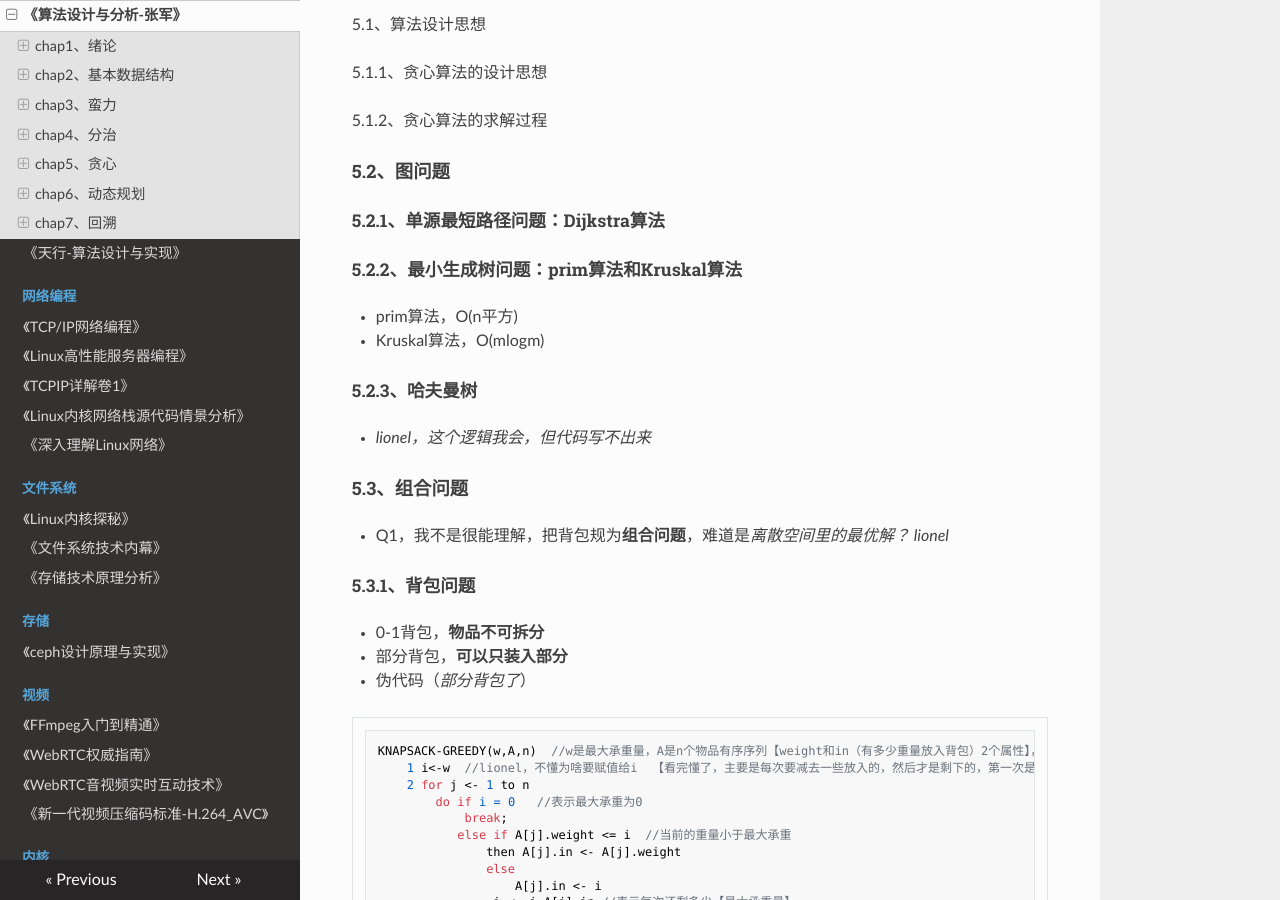
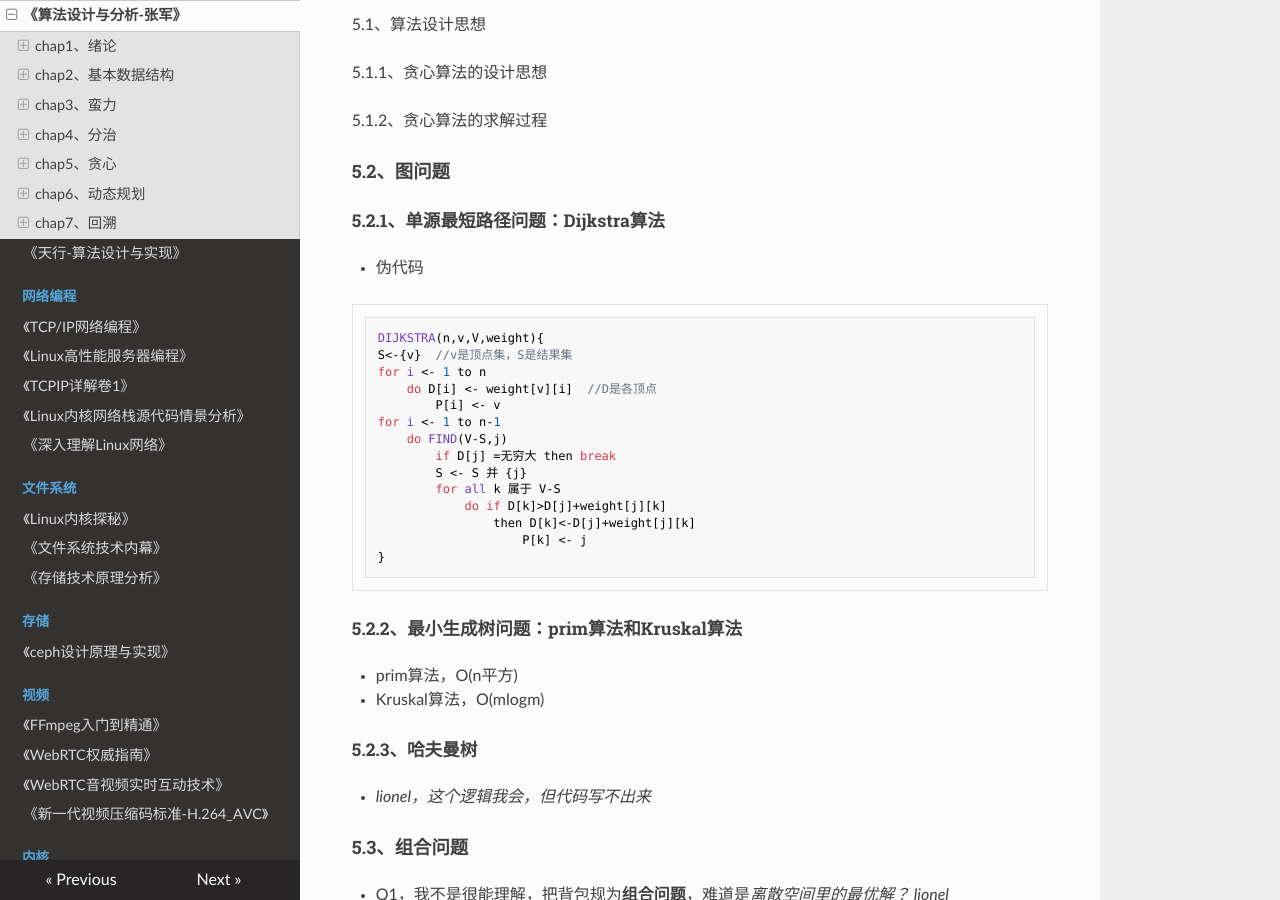
Before and after one commit to wolflion/booknotes, an MkDocs documentation site: the page built from docs/408/算法设计与分析-张军.md, in a window 1280 px wide and 900 px high, scrolled down 9208 px. Built offline with MkDocs 1.6.1, drawn with Linux system fonts in a browser that asks for light colours; nearby versions of some CDN libraries.

Commit message:
Update 算法设计与分析-张军.md

````diff
--- a/docs/408/算法设计与分析-张军.md
+++ b/docs/408/算法设计与分析-张军.md
@@ -404,6 +404,27 @@ return -1
 
 ##### 5.2.1、单源最短路径问题：Dijkstra算法
 
++ 伪代码
+
+```cpp
+DIJKSTRA(n,v,V,weight){
+S<-{v}  //v是顶点集，S是结果集
+for i <- 1 to n
+    do D[i] <- weight[v][i]  //D是各顶点
+        P[i] <- v
+for i <- 1 to n-1
+    do FIND(V-S,j)
+        if D[j] =无穷大 then break
+        S <- S 并 {j}
+        for all k 属于 V-S
+            do if D[k]>D[j]+weight[j][k]
+                then D[k]<-D[j]+weight[j][k]
+                	P[k] <- j
+}
+```
+
+
+
 ##### 5.2.2、最小生成树问题：prim算法和Kruskal算法
 
 + prim算法，O(n平方)
````
